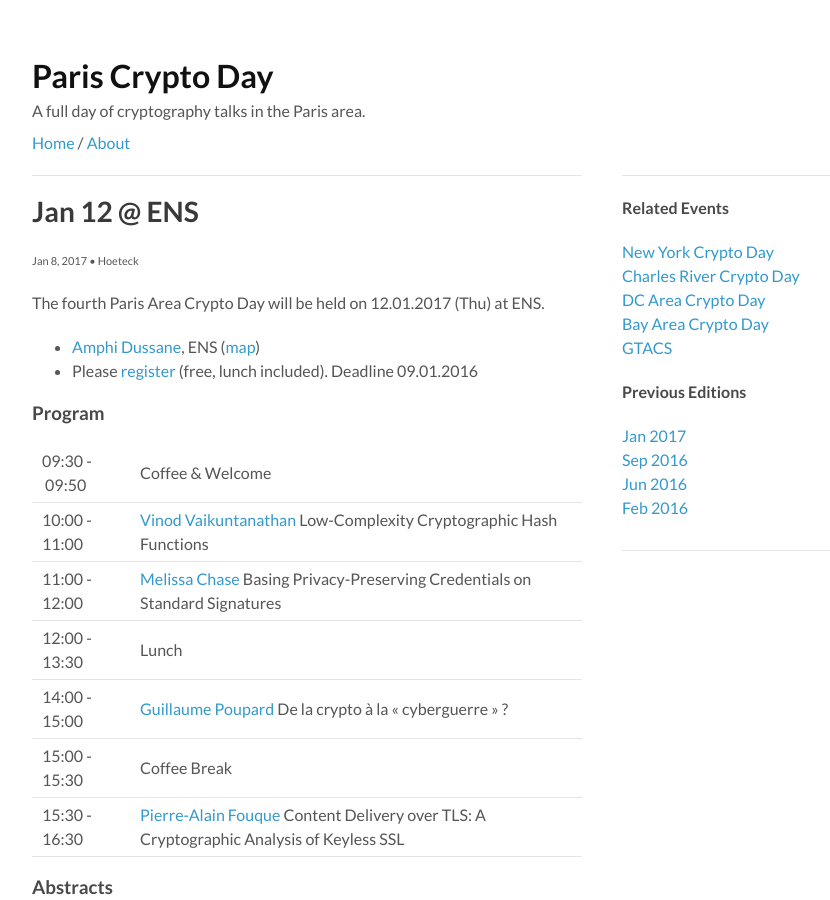
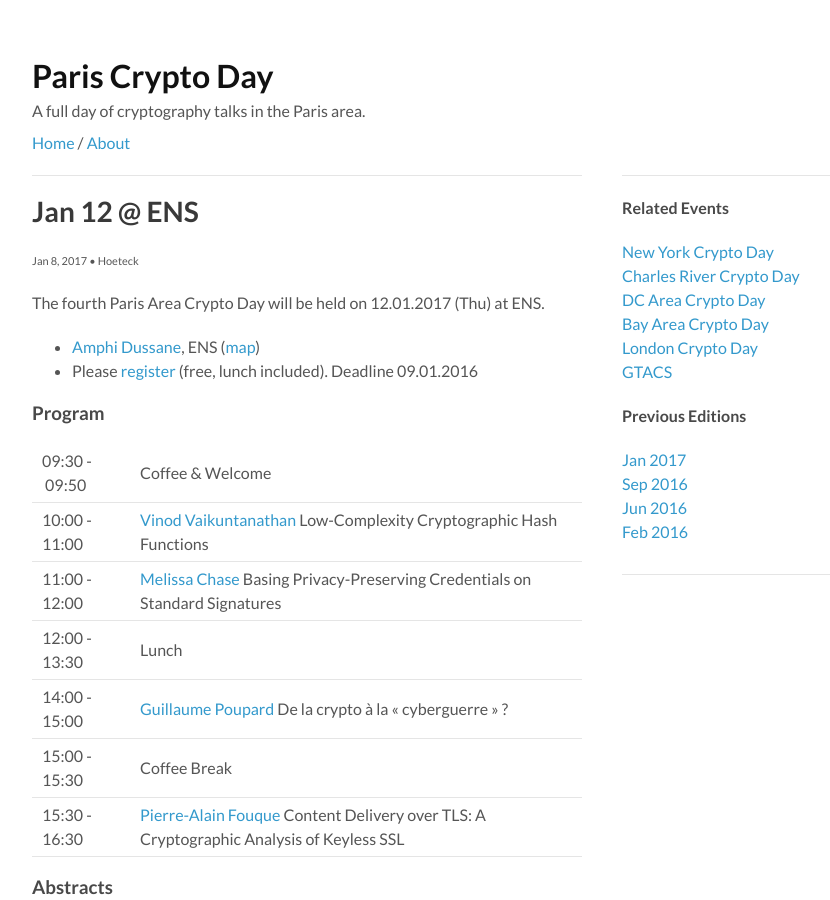
Before and after one commit to pariscryptoday/pariscryptoday.github.io, a Jekyll site: the page built from index.html, in a window 1280 px wide and 900 px high. Shown: the whole window, without its empty margins (178-1008 px from the left). Built offline with Jekyll 4.4.1, drawn with Linux system fonts in a browser that asks for light colours; the list of posts is cut into pages by our own code.

Commit message:
Update footer.html
added london crypto day

```diff
--- a/_includes/footer.html
+++ b/_includes/footer.html
@@ -1,7 +1,12 @@
 <nav>
   <h4>Related Events</h4>
   <p>
-     <a href="https://nycryptoday.wordpress.com/">New York Crypto Day</a><br><a href="https://bostoncryptoday.wordpress.com">Charles River Crypto Day</a><br><a href="https://dcareacryptoday.wordpress.com/">DC Area Crypto Day</a><br><a href="https://bacrypto.github.io/">Bay Area Crypto Day</a><br><a href="http://www.cs.tau.ac.il/cseminar/">GTACS</a>
+     <a href="https://nycryptoday.wordpress.com/">New York Crypto Day</a><br>
+     <a href="https://bostoncryptoday.wordpress.com">Charles River Crypto Day</a><br>
+     <a href="https://dcareacryptoday.wordpress.com/">DC Area Crypto Day</a><br>
+     <a href="https://bacrypto.github.io/">Bay Area Crypto Day</a><br>
+     <a href="https://londoncryptoday.wordpress.com/">London Crypto Day</a><br>
+     <a href="http://www.cs.tau.ac.il/cseminar/">GTACS</a>
      </p>
 
     <h4>Previous Editions</h4>
```
